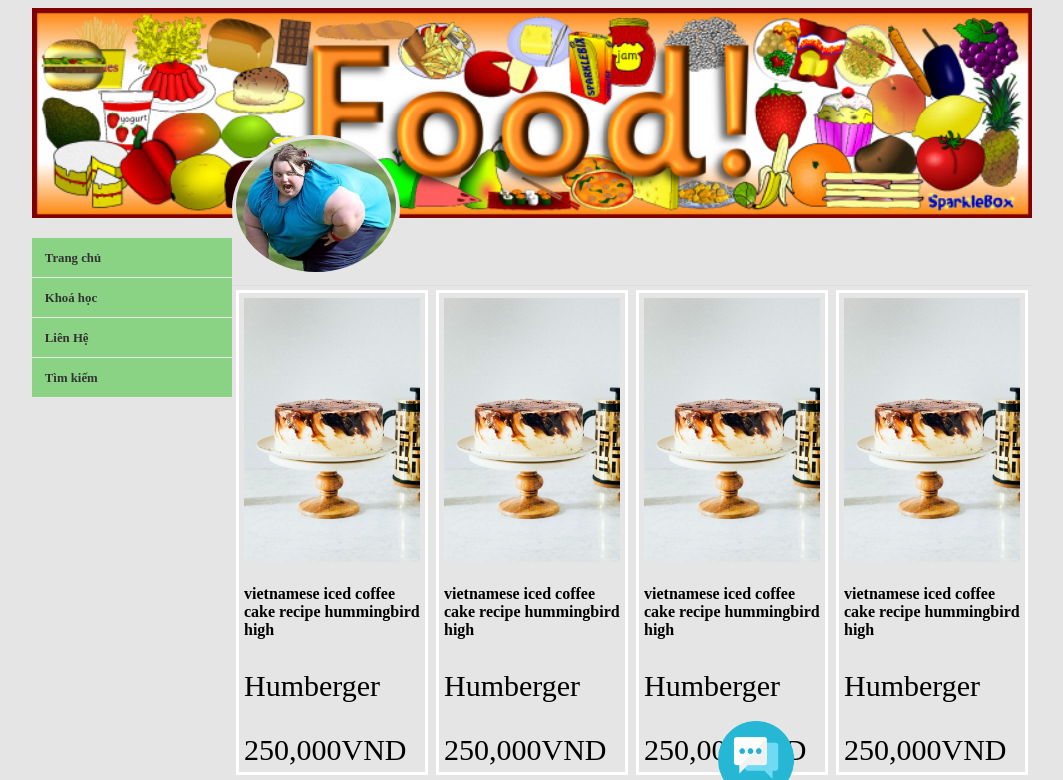
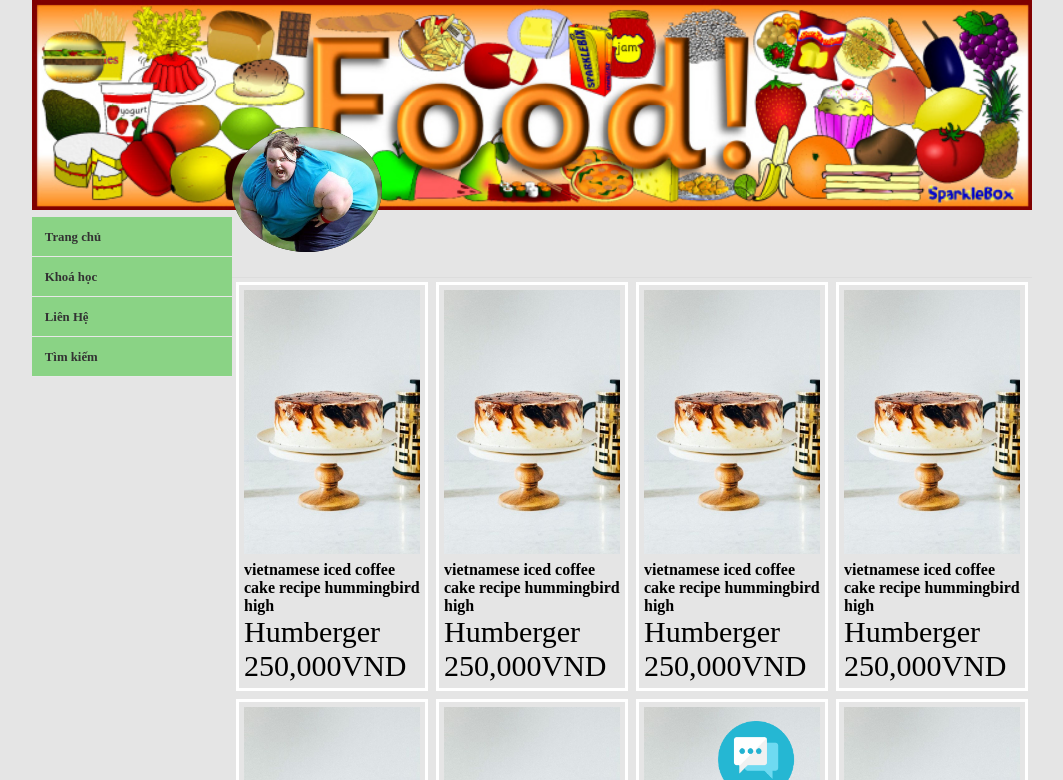
Before and after one commit to wwwvndotnet/wwwvndotnet, a plain HTML site: page positionabsolute/store.html in a window 1280 px wide. Shown: the top 780 px of the page, without its empty margins (108-1171 px from the left). Drawn offline with Linux system fonts and the light colour scheme.

Commit message:
update avata

```diff
--- a/positionabsolute/css/stylestore.css
+++ b/positionabsolute/css/stylestore.css
@@ -1,5 +1,7 @@
 * {
+    padding: 0;
     box-sizing: border-box;
+    margin: 0;
 }
 
 #container {
@@ -40,16 +42,19 @@
 
 .avata>a:first-child {
     position: absolute;
-    padding: 4px;
-    background-color: #e5e5e5;
+    /* padding: 4px; */
+    background-color: black;
     border-radius: 50%;
     top: -90px;
     left: 0;
+    width: 150px;
+    display: inline-block;
 }
 
 .avata>a:first-child>img {
-    max-width: 160px;
+    width: 100%;
     border-radius: 50%;
+    display: block;
 }
 
 .clear {
```
